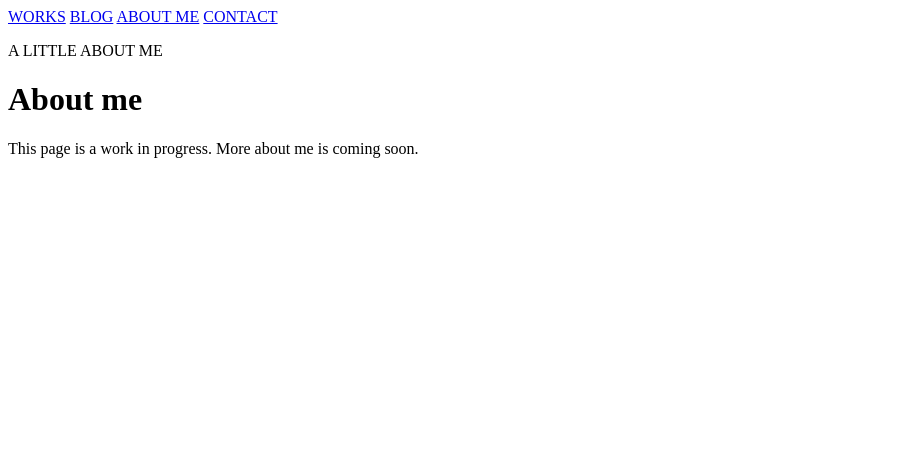
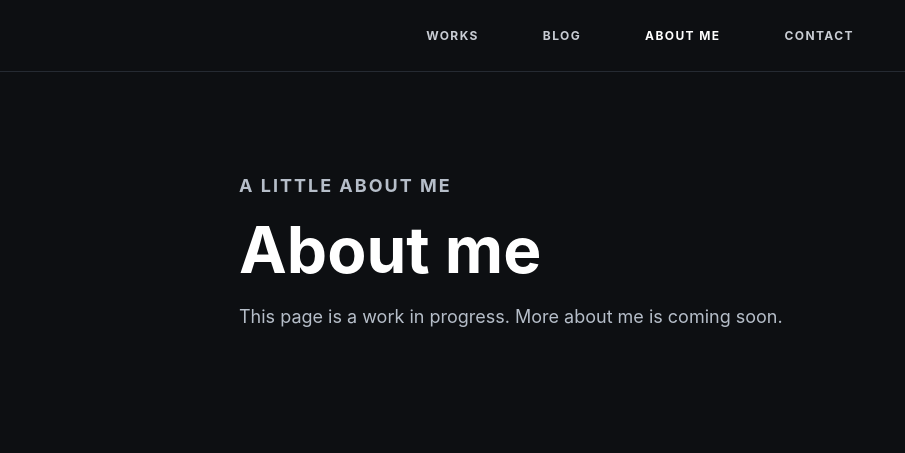
Before and after one commit to Mylapqn/Portfolio, a website: page src/about.html in a window 1280 px wide. Shown: the whole page, without its empty margins (0-905 px from the left). Drawn offline with Linux system fonts and the light colour scheme; files that its build step writes are made by us from their sources; the site is published under a folder, as on GitHub Pages, so addresses that start at the root find nothing; files whose address does not match are found by name.

Commit message:
fix CSS on pages

```diff
--- a/src/style.css
+++ b/src/style.css
@@ -1,4 +1,4 @@
-@import url("/styles/base.css?v={{VERSION}}");
-@import url("/styles/feed.css?v={{VERSION}}");
-@import url("/styles/detail.css?v={{VERSION}}");
-@import url("/styles/responsive.css?v={{VERSION}}");
+@import url("{{BASE_PATH}}/styles/base.css?v={{VERSION}}");
+@import url("{{BASE_PATH}}/styles/feed.css?v={{VERSION}}");
+@import url("{{BASE_PATH}}/styles/detail.css?v={{VERSION}}");
+@import url("{{BASE_PATH}}/styles/responsive.css?v={{VERSION}}");
```
Also changed, not shown: build.ts (+4 -3 lines).
